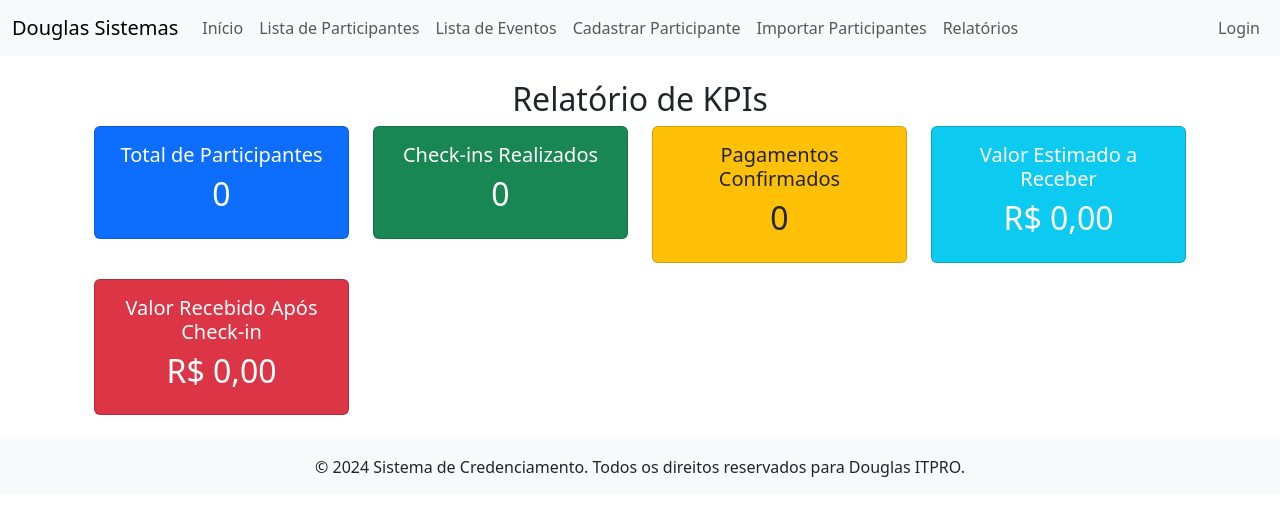
After one commit to douglasinforj/cred_cirurgia, a Django app: page /cred_app/relatorio-kpi/ in a window 1280 px wide. The commit adds this page. Shown: the top 516 px of the page. Run offline with Django 5.2, Linux system fonts and the light colour scheme; data that the repository does not hold is empty.

Commit message:
adicionado template de relarios e view

```diff
--- /dev/null
+++ b/cred_app/templates/cred_app/kpi_relatorio.html
@@ -0,0 +1,44 @@
+{% extends 'base.html' %}
+
+{% block content %}
+<div class="container mt-4">
+    <h2 class="text-center">Relatório de KPIs</h2>
+
+    <div class="row text-center">
+        <div class="col-md-3">
+            <div class="card bg-primary text-white p-3">
+                <h5>Total de Participantes</h5>
+                <h2>{{ total_participantes }}</h2>
+            </div>
+        </div>
+
+        <div class="col-md-3">
+            <div class="card bg-success text-white p-3">
+                <h5>Check-ins Realizados</h5>
+                <h2>{{ total_checkin }}</h2>
+            </div>
+        </div>
+
+        <div class="col-md-3">
+            <div class="card bg-warning text-dark p-3">
+                <h5>Pagamentos Confirmados</h5>
+                <h2>{{ total_pago }}</h2>
+            </div>
+        </div>
+
+        <div class="col-md-3">
+            <div class="card bg-info text-white p-3">
+                <h5>Valor Estimado a Receber</h5>
+                <h2>R$ {{ valor_estimado|floatformat:2 }}</h2>
+            </div>
+        </div>
+
+        <div class="col-md-3 mt-3">
+            <div class="card bg-danger text-white p-3">
+                <h5>Valor Recebido Após Check-in</h5>
+                <h2>R$ {{ valor_real|floatformat:2 }}</h2>
+            </div>
+        </div>
+    </div>
+</div>
+{% endblock %}
--- a/cred_app/urls.py
+++ b/cred_app/urls.py
@@ -25,5 +25,7 @@ urlpatterns = [
     path('login/', CustomLoginView.as_view(), name='login'),
     path('logout/', LogoutView.as_view(), name='logout'),
 
-    path("import_participantes/", views.import_participantes, name="import_participantes")
+    path("import_participantes/", views.import_participantes, name="import_participantes"),
+
+    path('relatorio-kpi/', views.kpi_relatorio, name='relatorio_kpi'),
 ]
--- a/cred_app/views.py
+++ b/cred_app/views.py
@@ -4,6 +4,7 @@ from .models import Evento, Participante, Participacao
 from django.contrib import messages
 from django.urls import reverse
 from django.db import transaction
+from django.db.models import Sum
 
 from django.contrib.auth.decorators import login_required
 from django.contrib.auth.views import LoginView
@@ -106,6 +107,7 @@ def cadastro_participante(request):
 
 
 # Função para inscrição em eventos
+@login_required
 def inscricao_evento(request, participante_id):
     participante = get_object_or_404(Participante, id=participante_id)
 
@@ -242,3 +244,24 @@ def import_participantes(request):
         form = UploadFileForm()
 
     return render(request, "cred_app/import_participantes.html", {"form": form})
+
+
+#-----------------------------Relatórios-----------------------------------
+
+def kpi_relatorio(request):
+    total_participantes = Participante.objects.count()
+    total_checkin = Participacao.objects.filter(checkin_realizado=True).count()
+    total_pago = Participacao.objects.filter(pagamento_confirmado=True).count()
+
+    # Cálculo do valor estimado a receber e o valor real após check-in
+    valor_estimado = Participacao.objects.filter(pagamento_confirmado=True).aggregate(total=Sum('evento__valor'))['total'] or 0.00
+    valor_real = Participacao.objects.filter(checkin_realizado=True).aggregate(total=Sum('evento__valor'))['total'] or 0.00
+
+    context = {
+        'total_participantes': total_participantes,
+        'total_checkin': total_checkin,
+        'total_pago': total_pago,
+        'valor_estimado': valor_estimado,
+        'valor_real': valor_real
+    }
+    return render(request, 'cred_app/kpi_relatorio.html', context)
--- a/templates/base.html
+++ b/templates/base.html
@@ -34,6 +34,9 @@
                     </li>
                     <li class="nav-item">
                         <a class="nav-link" href="{% url 'import_participantes' %}">Importar Participantes</a>
+                    </li>
+                    <li class="nav-item">
+                        <a class="nav-link" href="{% url 'relatorio_kpi' %}">Relatórios</a>
                     </li>
                 </ul>
 
```
